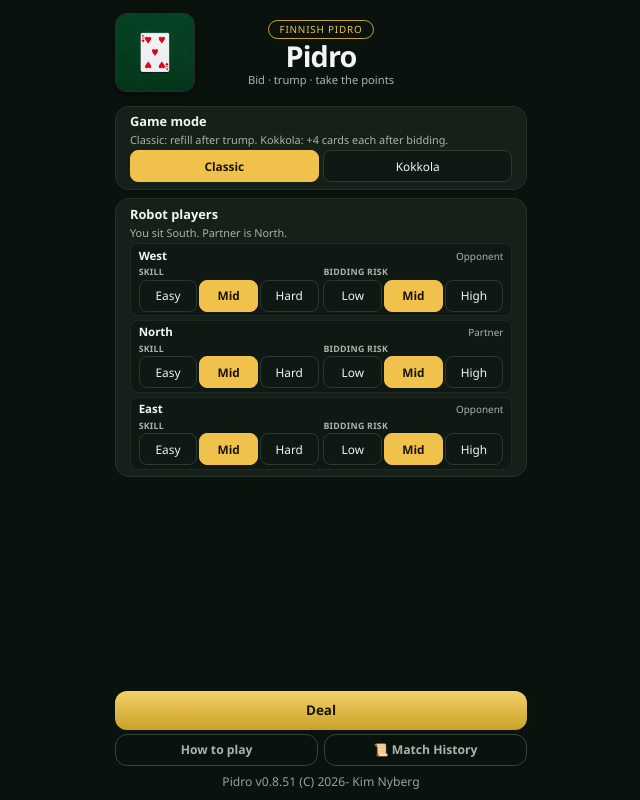
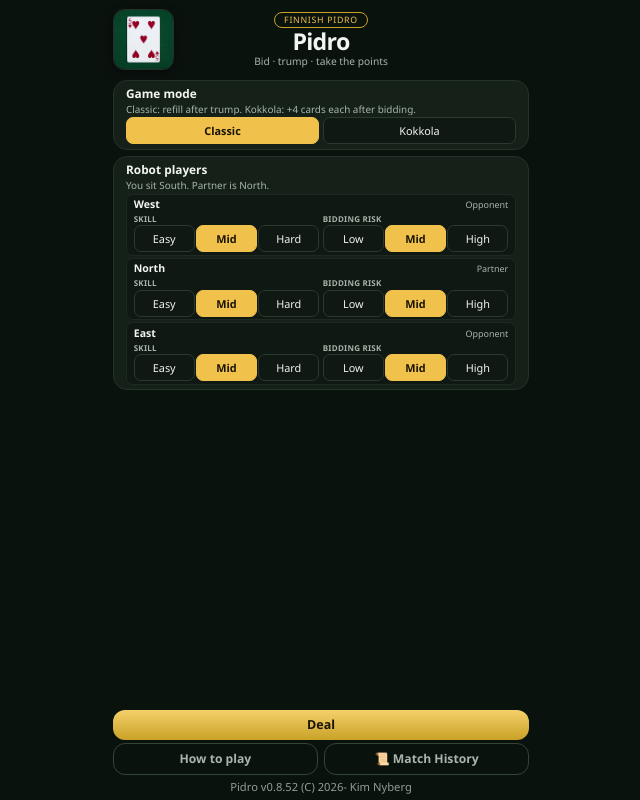
Before and after one commit to knybbe/pidro, a React (Vite) app: page / in a window 1280 px wide. Shown: the whole page, without its empty margins (319-959 px from the left). Built offline with nearby package versions, Linux system fonts and the light colour scheme.

Commit message:
v0.8.52 - Real-time history saving on every event, 90% card height logo, and standalone PWA bottom fit

```diff
--- a/package.json
+++ b/package.json
@@ -1,7 +1,7 @@
 {
   "name": "pidro",
   "private": true,
-  "version": "0.8.51",
+  "version": "0.8.52",
   "type": "module",
   "scripts": {
     "dev": "vite",
--- a/src/engine/history.ts
+++ b/src/engine/history.ts
@@ -236,20 +236,33 @@ export function updateGameHistoryWithState(
     ]
   }
 
-  // Update completed tricks
+  // Update all tricks (completed tricks + in-progress trick during 'playing')
+  const allTricks: TrickHistoryLog[] = []
   if (state.completedTricks && state.completedTricks.length > 0) {
-    currentRound.tricks = state.completedTricks.map((trick, tIdx) => {
+    state.completedTricks.forEach((trick, tIdx) => {
       const leader = trick[0]?.seat ?? 0
       const winner = state.trump ? findTrickWinner(trick, state.trump) : leader
-      return {
+      allTricks.push({
         trickNumber: tIdx + 1,
         leader,
         plays: [...trick],
         winner,
         pointsScored: calculateTrickPoints(trick, state.trump, winner),
-      }
+      })
     })
   }
+  if (state.phase === 'playing' && state.currentTrick && state.currentTrick.length > 0) {
+    const leader = state.trickLeader ?? state.currentTrick[0]?.seat ?? 0
+    const winner = state.trump ? findTrickWinner(state.currentTrick, state.trump) : leader
+    allTricks.push({
+      trickNumber: allTricks.length + 1,
+      leader,
+      plays: [...state.currentTrick],
+      winner,
+      pointsScored: calculateTrickPoints(state.currentTrick, state.trump, winner),
+    })
+  }
+  currentRound.tricks = allTricks
 
   // Update hand result if completed
   if (state.handResult) {
--- a/src/index.css
+++ b/src/index.css
@@ -68,8 +68,8 @@ button {
   display: flex;
   flex-direction: column;
   box-sizing: border-box;
-  padding-top: var(--safe-top);
-  padding-bottom: var(--safe-bottom);
+  padding-top: max(env(safe-area-inset-top, 0px), 0px);
+  padding-bottom: max(env(safe-area-inset-bottom, 0px), 0px);
   background: #0a120e;
   /* Let table stretch to full viewport */
   width: 100%;
@@ -83,12 +83,12 @@ button {
   display: flex;
   flex-direction: column;
   justify-content: space-between;
-  gap: clamp(0.25rem, 1.1vh, 0.85rem);
+  gap: clamp(0.16rem, 0.75vh, 0.55rem);
   padding:
-    clamp(0.3rem, 1.1vh, 0.95rem)
-    clamp(0.75rem, 3vw, 1.15rem)
-    clamp(0.3rem, 1.1vh, 0.95rem);
-  max-width: clamp(420px, 35vw, 850px);
+    clamp(0.18rem, 0.7vh, 0.55rem)
+    clamp(0.65rem, 2.5vw, 1rem)
+    clamp(0.18rem, 0.7vh, 0.55rem);
+  max-width: clamp(400px, 35vw, 850px);
   margin: 0 auto;
   width: 100%;
   box-sizing: border-box;
@@ -104,9 +104,9 @@ button {
   flex-direction: column;
   align-items: center;
   justify-content: center;
-  padding: clamp(0.08rem, 0.5vh, 0.45rem) 0 clamp(0.06rem, 0.25vh, 0.25rem);
+  padding: clamp(0.04rem, 0.3vh, 0.25rem) 0 clamp(0.04rem, 0.2vh, 0.15rem);
   flex-shrink: 0;
-  min-height: clamp(62px, 11vh, 88px);
+  min-height: clamp(54px, 8.5vh, 74px);
 }
 
 .lobby-corner-logo {
@@ -134,18 +134,18 @@ button {
 
 .lobby-badge {
   display: inline-block;
-  font-size: clamp(0.62rem, 1.05vh, 0.72rem);
+  font-size: clamp(0.55rem, 0.85vh, 0.65rem);
   letter-spacing: 0.08em;
   text-transform: uppercase;
   color: var(--accent);
   border: 1px solid var(--accent-dim);
   border-radius: 999px;
-  padding: 0.08rem clamp(0.4rem, 0.9vw, 0.65rem);
-  margin-bottom: clamp(0.08rem, 0.3vh, 0.3rem);
+  padding: 0.04rem clamp(0.35rem, 0.8vw, 0.55rem);
+  margin-bottom: clamp(0.04rem, 0.2vh, 0.15rem);
 }
 
 .lobby h1 {
-  font-size: clamp(1.38rem, 3.6vh, 2.4rem);
+  font-size: clamp(1.22rem, 2.9vh, 2rem);
   margin: 0;
   letter-spacing: -0.03em;
   line-height: 1.05;
@@ -153,9 +153,9 @@ button {
 
 .lobby-sub {
   color: var(--muted);
-  margin: clamp(0.06rem, 0.2vh, 0.2rem) 0 0;
-  font-size: clamp(0.7rem, 1.2vh, 0.86rem);
-  line-height: 1.28;
+  margin: clamp(0.03rem, 0.15vh, 0.1rem) 0 0;
+  font-size: clamp(0.64rem, 1vh, 0.76rem);
+  line-height: 1.25;
   white-space: nowrap;
   overflow: hidden;
   text-overflow: ellipsis;
@@ -164,21 +164,21 @@ button {
 .lobby .panel {
   background: var(--bg-elevated);
   border-radius: var(--radius);
-  padding: clamp(0.32rem, 0.8vh, 0.6rem) clamp(0.65rem, 1.8vw, 0.85rem);
+  padding: clamp(0.22rem, 0.55vh, 0.42rem) clamp(0.55rem, 1.5vw, 0.75rem);
   border: 1px solid #243328;
   flex-shrink: 0;
 }
 
 .lobby .panel h2 {
-  margin: 0 0 0.12rem;
-  font-size: clamp(0.8rem, 1.35vh, 0.98rem);
+  margin: 0 0 0.06rem;
+  font-size: clamp(0.74rem, 1.15vh, 0.88rem);
 }
 
 .lobby .hint {
-  margin: 0 0 clamp(0.15rem, 0.45vh, 0.4rem);
+  margin: 0 0 clamp(0.1rem, 0.3vh, 0.25rem);
   color: var(--muted);
-  font-size: clamp(0.68rem, 1.15vh, 0.8rem);
-  line-height: 1.28;
+  font-size: clamp(0.62rem, 0.95vh, 0.72rem);
+  line-height: 1.25;
   display: -webkit-box;
   -webkit-box-orient: vertical;
   -webkit-line-clamp: 2;
@@ -188,17 +188,17 @@ button {
 .bot-configs-list {
   display: flex;
   flex-direction: column;
-  gap: clamp(0.18rem, 0.45vh, 0.35rem);
+  gap: clamp(0.1rem, 0.28vh, 0.22rem);
 }
 
 .bot-config-card {
   display: flex;
   flex-direction: column;
-  gap: 0.14rem;
-  padding: clamp(0.18rem, 0.45vh, 0.32rem) clamp(0.32rem, 0.7vw, 0.48rem);
+  gap: 0.08rem;
+  padding: clamp(0.12rem, 0.3vh, 0.22rem) clamp(0.28rem, 0.6vw, 0.42rem);
   background: rgba(0, 0, 0, 0.25);
   border: 1px solid #1c2a20;
-  border-radius: 8px;
+  border-radius: 7px;
 }
 
 .bot-config-header {
@@ -208,30 +208,30 @@ button {
 }
 
 .bot-name {
-  font-size: clamp(0.72rem, 1.15vh, 0.82rem);
+  font-size: clamp(0.66rem, 1vh, 0.76rem);
   font-weight: 700;
   color: var(--ink);
 }
 
 .bot-role {
-  font-size: clamp(0.62rem, 0.95vh, 0.7rem);
+  font-size: clamp(0.56rem, 0.85vh, 0.64rem);
   color: var(--muted);
 }
 
 .bot-settings-grid {
   display: grid;
   grid-template-columns: 1fr 1fr;
-  gap: 0.3rem;
+  gap: 0.22rem;
 }
 
 .bot-setting-group {
   display: flex;
   flex-direction: column;
-  gap: 0.08rem;
+  gap: 0.06rem;
 }
 
 .bot-setting-label {
-  font-size: clamp(0.55rem, 0.85vh, 0.64rem);
+  font-size: clamp(0.5rem, 0.75vh, 0.58rem);
   font-weight: 600;
   color: var(--muted);
   text-transform: uppercase;
@@ -241,15 +241,15 @@ button {
 .mini-pills {
   display: grid;
   grid-template-columns: repeat(3, 1fr);
-  gap: 0.12rem;
+  gap: 0.08rem;
 }
 
 .mini-pill {
-  padding: clamp(0.1rem, 0.25vh, 0.16rem) 0.08rem;
-  font-size: clamp(0.64rem, 1vh, 0.74rem);
-  border-radius: 6px;
+  padding: clamp(0.06rem, 0.18vh, 0.12rem) 0.05rem;
+  font-size: clamp(0.58rem, 0.88vh, 0.68rem);
+  border-radius: 5px;
   text-align: center;
-  min-height: clamp(21px, 3vh, 26px);
+  min-height: clamp(17px, 2.5vh, 22px);
   display: flex;
   align-items: center;
   justify-content: center;
@@ -258,8 +258,8 @@ button {
 .diff-row {
   display: flex;
   flex-direction: column;
-  gap: clamp(0.15rem, 0.35vh, 0.28rem);
-  margin-bottom: clamp(0.18rem, 0.55vh, 0.45rem);
+  gap: clamp(0.12rem, 0.3vh, 0.24rem);
+  margin-bottom: clamp(0.14rem, 0.45vh, 0.35rem);
 }
 
 .diff-row:last-child {
@@ -267,29 +267,29 @@ button {
 }
 
 .diff-label {
-  font-size: clamp(0.7rem, 1.15vh, 0.84rem);
+  font-size: clamp(0.66rem, 1.05vh, 0.78rem);
   color: var(--muted);
 }
 
 .diff-pills {
   display: grid;
   grid-template-columns: repeat(3, 1fr);
-  gap: 0.3rem;
+  gap: 0.25rem;
 }
 
 .mode-pills {
   grid-template-columns: repeat(2, 1fr);
-  margin-top: 0.12rem;
+  margin-top: 0.1rem;
 }
 
 .pill {
-  padding: clamp(0.2rem, 0.45vh, 0.35rem) 0.3rem;
-  border-radius: 8px;
+  padding: clamp(0.14rem, 0.35vh, 0.28rem) 0.25rem;
+  border-radius: 7px;
   background: #0f1812;
   border: 1px solid #2a3a2e;
   text-transform: capitalize;
-  font-size: clamp(0.74rem, 1.25vh, 0.86rem);
-  min-height: clamp(28px, 4vh, 35px);
+  font-size: clamp(0.68rem, 1.05vh, 0.78rem);
+  min-height: clamp(24px, 3.4vh, 30px);
   display: flex;
   align-items: center;
   justify-content: center;
@@ -305,29 +305,29 @@ button {
 .lobby-actions {
   display: flex;
   flex-direction: column;
-  gap: clamp(0.22rem, 0.5vh, 0.45rem);
+  gap: clamp(0.14rem, 0.35vh, 0.3rem);
   margin-top: auto;
   flex-shrink: 0;
-  padding-top: 0.1rem;
+  padding-top: 0.06rem;
 }
 
 .lobby-actions .btn {
-  min-height: clamp(34px, 4.8vh, 44px);
-  padding: clamp(0.25rem, 0.55vh, 0.6rem) 0.95rem;
-  font-size: clamp(0.84rem, 1.35vh, 0.94rem);
+  min-height: clamp(28px, 3.8vh, 36px);
+  padding: clamp(0.18rem, 0.4vh, 0.45rem) 0.75rem;
+  font-size: clamp(0.78rem, 1.15vh, 0.88rem);
 }
 
 .lobby-version-btn {
   text-align: center;
-  font-size: clamp(0.76rem, 1.25vh, 0.86rem);
+  font-size: clamp(0.7rem, 1.05vh, 0.78rem);
   color: var(--muted);
-  opacity: 0.88;
-  margin-top: clamp(0.06rem, 0.2vh, 0.2rem);
-  padding: 0.15rem 0.35rem;
-  border-radius: 6px;
+  opacity: 0.85;
+  margin-top: clamp(0.02rem, 0.1vh, 0.1rem);
+  padding: 0.08rem 0.2rem;
+  border-radius: 5px;
   cursor: pointer;
   transition: color 0.15s ease, opacity 0.15s ease, background 0.15s ease;
-  line-height: 1.25;
+  line-height: 1.2;
   width: 100%;
   text-decoration: none;
 }
--- a/src/version.ts
+++ b/src/version.ts
@@ -1,2 +1,2 @@
-export const APP_VERSION = 'v0.8.51'
-export const APP_COPYRIGHT = 'Pidro v0.8.51 (C) 2026- Kim Nyberg'
+export const APP_VERSION = 'v0.8.52'
+export const APP_COPYRIGHT = 'Pidro v0.8.52 (C) 2026- Kim Nyberg'
```
Also changed, not shown: public/logo.jpg, 1 other file (tests, documents, lock files or other folders).
